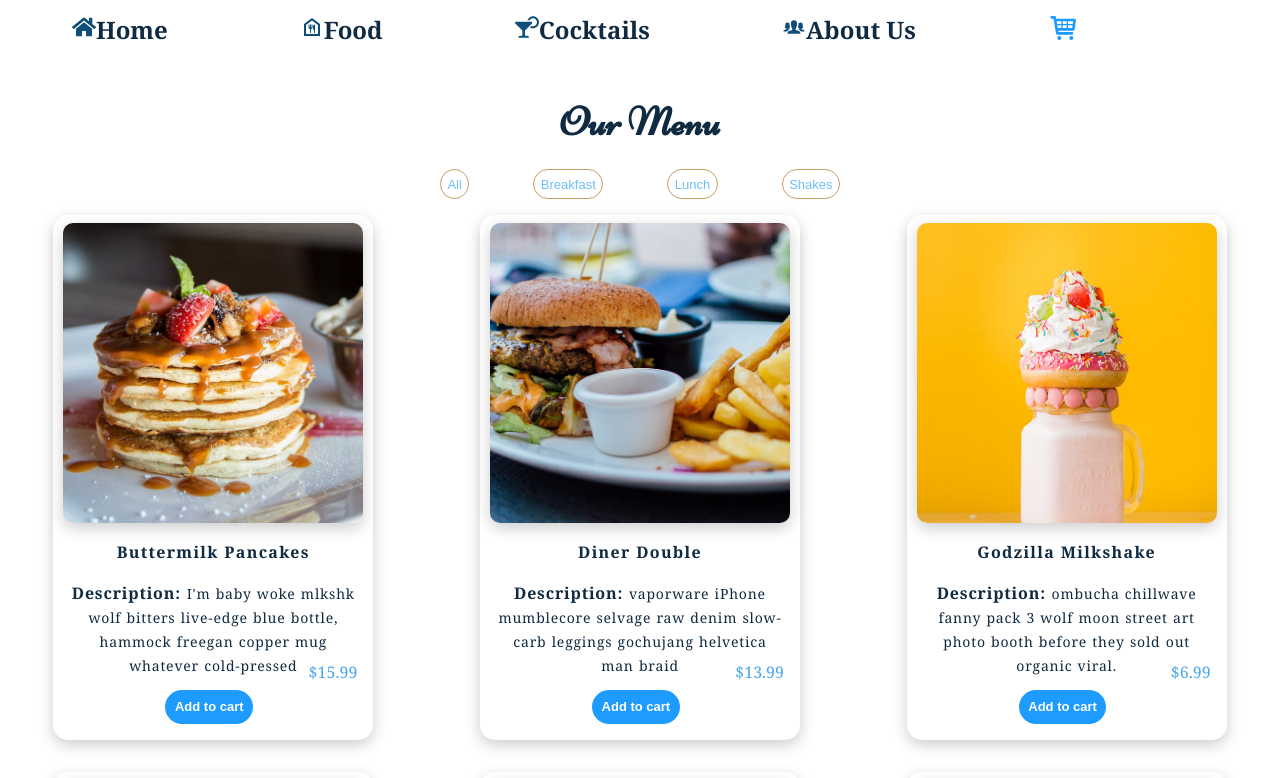
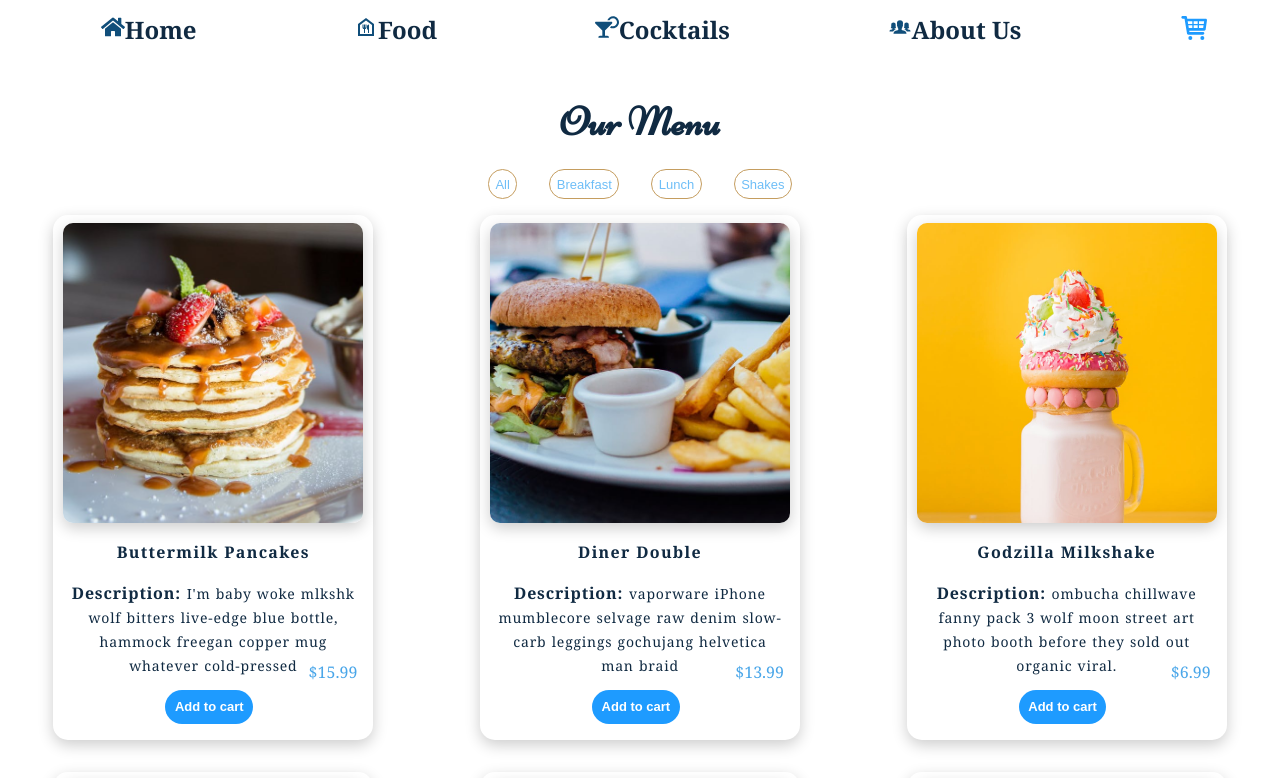
Before and after one commit to Edima2004/Compiled-Experience--REACT, a React (Create React App) app: page /Food in a window 1280 px wide. Shown: the top 778 px of the page. Built offline with nearby package versions, Linux system fonts and the light colour scheme; no server answers.

Commit message:
style correction

```diff
--- a/src/index.css
+++ b/src/index.css
@@ -114,7 +114,8 @@ div .navbar {
   font-size: 1.5rem;
   font-weight: bold;
   padding: .5em .25em;
-  width: 90%;
+  margin-inline: 1rem;
+  width: 100%;
   display: flex;
   justify-content: space-around;
   background-size: 1500px;
@@ -161,8 +162,7 @@ div .navbar {
   margin: 0 auto;
   width: 50%;
   margin-top: 1rem;
-  padding-top: 1rem;
-  padding-bottom: 1rem;
+  padding: 1rem;
   font-size: 1.1rem;
   text-align: center;
   box-shadow: var(--lightShadow2);
@@ -625,7 +625,7 @@ button {
 
 @media (min-width:600px) {
   .btn-menu {
-    margin-inline: 2rem;
+    margin-inline: 1rem;
   }
 }
 
@@ -723,6 +723,11 @@ article {
   opacity: 0;
   margin-bottom: 1.5rem;
   transition: var(--transition);
+}
+@media screen and (max-width:600px) {
+  article{
+    margin-bottom:3rem
+  }
 }
 
 
```
